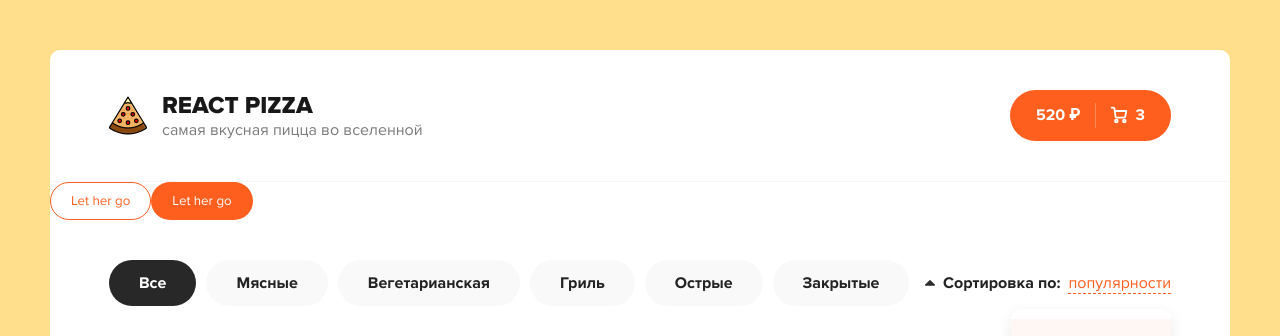
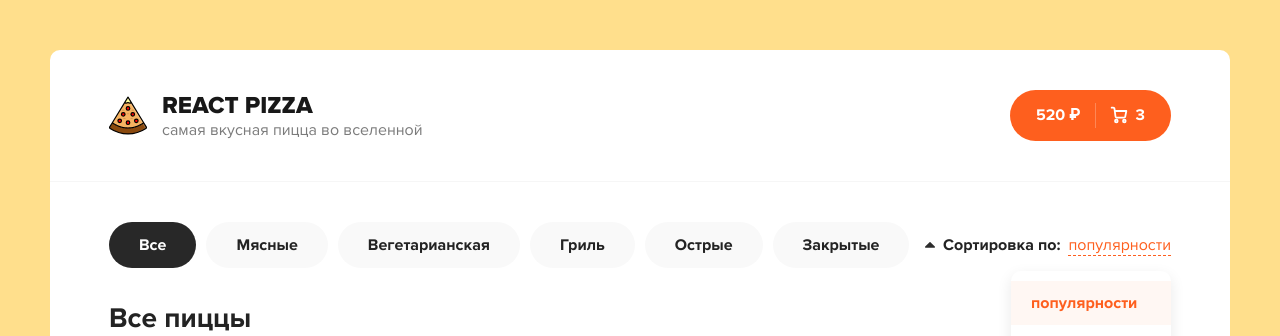
Before and after one commit to NikitosKokos/react-pizza, a React (Create React App) app: page / in a window 1280 px wide. Shown: the top 336 px of the page. Built offline with nearby package versions, Linux system fonts and the light colour scheme.

Commit message:
added Categories component

```diff
--- a/src/App.js
+++ b/src/App.js
@@ -1,70 +1,15 @@
-import logo from './assets/img/pizza-logo.svg';
-import Button from './Button';
+import { Header, Categories } from './components'
 
 function App() {
+  const categoryNames = ['Мясные', 'Вегетарианская', 'Гриль', 'Острые', 'Закрытые'];
+
   return (
     <div className="wrapper">
-      <div className="header">
-        <div className="container">
-          <div className="header__logo">
-            <img width="38" src={logo} alt="Pizza logo" />
-            <div>
-              <h1>React Pizza</h1>
-              <p>самая вкусная пицца во вселенной</p>
-            </div>
-          </div>
-          <div className="header__cart">
-            <a href="/cart.html" className="button button--cart">
-              <span>520 ₽</span>
-              <div className="button__delimiter"></div>
-              <svg
-                width="18"
-                height="18"
-                viewBox="0 0 18 18"
-                fill="none"
-                xmlns="http://www.w3.org/2000/svg">
-                <path
-                  d="M6.33333 16.3333C7.06971 16.3333 7.66667 15.7364 7.66667 15C7.66667 14.2636 7.06971 13.6667 6.33333 13.6667C5.59695 13.6667 5 14.2636 5 15C5 15.7364 5.59695 16.3333 6.33333 16.3333Z"
-                  stroke="white"
-                  strokeWidth="1.8"
-                  strokeLinecap="round"
-                  strokeLinejoin="round"
-                />
-                <path
-                  d="M14.3333 16.3333C15.0697 16.3333 15.6667 15.7364 15.6667 15C15.6667 14.2636 15.0697 13.6667 14.3333 13.6667C13.597 13.6667 13 14.2636 13 15C13 15.7364 13.597 16.3333 14.3333 16.3333Z"
-                  stroke="white"
-                  strokeWidth="1.8"
-                  strokeLinecap="round"
-                  strokeLinejoin="round"
-                />
-                <path
-                  d="M4.78002 4.99999H16.3334L15.2134 10.5933C15.1524 10.9003 14.9854 11.176 14.7417 11.3722C14.4979 11.5684 14.1929 11.6727 13.88 11.6667H6.83335C6.50781 11.6694 6.1925 11.553 5.94689 11.3393C5.70128 11.1256 5.54233 10.8295 5.50002 10.5067L4.48669 2.82666C4.44466 2.50615 4.28764 2.21182 4.04482 1.99844C3.80201 1.78505 3.48994 1.66715 3.16669 1.66666H1.66669"
-                  stroke="white"
-                  strokeWidth="1.8"
-                  strokeLinecap="round"
-                  strokeLinejoin="round"
-                />
-              </svg>
-              <span>3</span>
-            </a>
-          </div>
-        </div>
-      </div>
-      <Button outline>Let her go</Button>
-      <Button>Let her go</Button>
+      <Header />
       <div className="content">
         <div className="container">
           <div className="content__top">
-            <div className="categories">
-              <ul>
-                <li className="active">Все</li>
-                <li>Мясные</li>
-                <li>Вегетарианская</li>
-                <li>Гриль</li>
-                <li>Острые</li>
-                <li>Закрытые</li>
-              </ul>
-            </div>
+            <Categories items={categoryNames} />
             <div className="sort">
               <div className="sort__label">
                 <svg
--- a/src/Button.jsx
+++ /dev/null
@@ -1,12 +0,0 @@
-import React from 'react';
-import classNames from 'classnames';
-
-const Button = (props) => {
-    return (
-        <button className={classNames('button', {'button--outline': props.outline})}>
-            {props.children}
-        </button>
-    )
-}
-
-export default Button;
--- /dev/null
+++ b/src/components/Button.jsx
@@ -0,0 +1,12 @@
+import React from 'react';
+import classNames from 'classnames';
+
+const Button = ({ onClick, className, children, outline }) => {
+    return (
+        <button onClick={onClick} className={classNames('button', className, {'button--outline': outline})}>
+            {children}
+        </button>
+    )
+}
+
+export default Button;
--- /dev/null
+++ b/src/components/Categories.jsx
@@ -0,0 +1,27 @@
+import classNames from 'classnames';
+import React from 'react';
+
+const Categories = ({ items }) => {
+    const [activeItem, setActiveItem] = React.useState(null);
+
+    const onSelectItem = (i) => {
+        setActiveItem(i);
+    }
+
+    return (
+        <div className="categories">
+            <ul>
+            <li onClick={() => onSelectItem(null)} className={activeItem === null ? 'active': ''}>Все</li>
+            { items && items.map((name, i) => (
+            <li
+                className={classNames({'active': activeItem === i})}
+                onClick={() => onSelectItem(i)}
+                key={`${name}_${i}`}
+            >{name}</li>
+            )) }
+            </ul>
+        </div>
+    )
+}
+
+export default Categories;
--- /dev/null
+++ b/src/components/Header.jsx
@@ -0,0 +1,56 @@
+import React from 'react';
+import Button from './Button';
+import logo from '../assets/img/pizza-logo.svg';
+
+const Header = () => {
+    return (
+        <header className="header">
+            <div className="container">
+                <div className="header__logo">
+                    <img width="38" src={logo} alt="Pizza logo" />
+                    <div>
+                    <h1>React Pizza</h1>
+                    <p>самая вкусная пицца во вселенной</p>
+                    </div>
+                </div>
+                <div className="header__cart">
+                    <Button className="button--cart">
+                        <span>520 ₽</span>
+                        <div className="button__delimiter"></div>
+                        <svg
+                            width="18"
+                            height="18"
+                            viewBox="0 0 18 18"
+                            fill="none"
+                            xmlns="http://www.w3.org/2000/svg">
+                            <path
+                            d="M6.33333 16.3333C7.06971 16.3333 7.66667 15.7364 7.66667 15C7.66667 14.2636 7.06971 13.6667 6.33333 13.6667C5.59695 13.6667 5 14.2636 5 15C5 15.7364 5.59695 16.3333 6.33333 16.3333Z"
+                            stroke="white"
+                            strokeWidth="1.8"
+                            strokeLinecap="round"
+                            strokeLinejoin="round"
+                            />
+                            <path
+                            d="M14.3333 16.3333C15.0697 16.3333 15.6667 15.7364 15.6667 15C15.6667 14.2636 15.0697 13.6667 14.3333 13.6667C13.597 13.6667 13 14.2636 13 15C13 15.7364 13.597 16.3333 14.3333 16.3333Z"
+                            stroke="white"
+                            strokeWidth="1.8"
+                            strokeLinecap="round"
+                            strokeLinejoin="round"
+                            />
+                            <path
+                            d="M4.78002 4.99999H16.3334L15.2134 10.5933C15.1524 10.9003 14.9854 11.176 14.7417 11.3722C14.4979 11.5684 14.1929 11.6727 13.88 11.6667H6.83335C6.50781 11.6694 6.1925 11.553 5.94689 11.3393C5.70128 11.1256 5.54233 10.8295 5.50002 10.5067L4.48669 2.82666C4.44466 2.50615 4.28764 2.21182 4.04482 1.99844C3.80201 1.78505 3.48994 1.66715 3.16669 1.66666H1.66669"
+                            stroke="white"
+                            strokeWidth="1.8"
+                            strokeLinecap="round"
+                            strokeLinejoin="round"
+                            />
+                        </svg>
+                        <span>3</span>
+                    </Button>
+                </div>
+            </div>
+        </header>
+    )
+}
+
+export default Header;
--- /dev/null
+++ b/src/components/index.js
@@ -0,0 +1,3 @@
+export { default as Button } from './Button';
+export { default as Header } from './Header';
+export { default as Categories } from './Categories';
--- a/src/scss/components/_categories.scss
+++ b/src/scss/components/_categories.scss
@@ -1,6 +1,24 @@
 @import '../variables';
 
 .categories {
+  flex: 1 1 auto;
+  margin: 0px 10px 0px 0px;
+  position: relative;
+  display: flex;
+  overflow: auto;
+
+  // &:before{
+  //   content: '';
+  //   position: absolute;
+  //   top: 0;
+  //   left: 0;
+  //   transform: translateX(-100%);
+  //   width: 100px;
+  //   height: 100%;
+  //   background: linear-gradient(-90deg, rgba(255, 255, 255, 0.9), rgba(0, 0, 0, 0) 20%);
+  //   z-index: 2;
+  // }
+
   ul {
     display: flex;
 
--- a/src/scss/components/_sort.scss
+++ b/src/scss/components/_sort.scss
@@ -2,6 +2,8 @@
 
 .sort {
   position: relative;
+  flex: 0 0 auto;
+
   &__label {
     display: flex;
     align-items: center;
```
